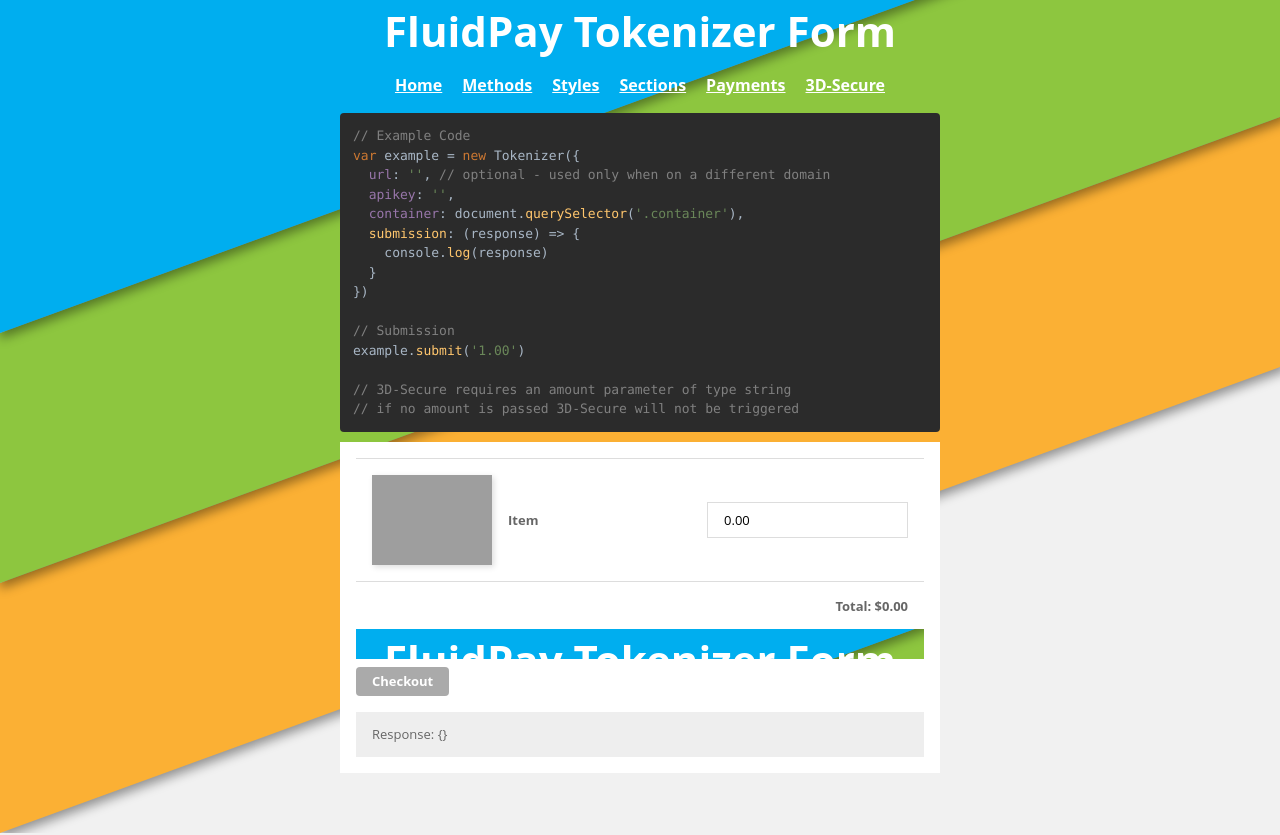
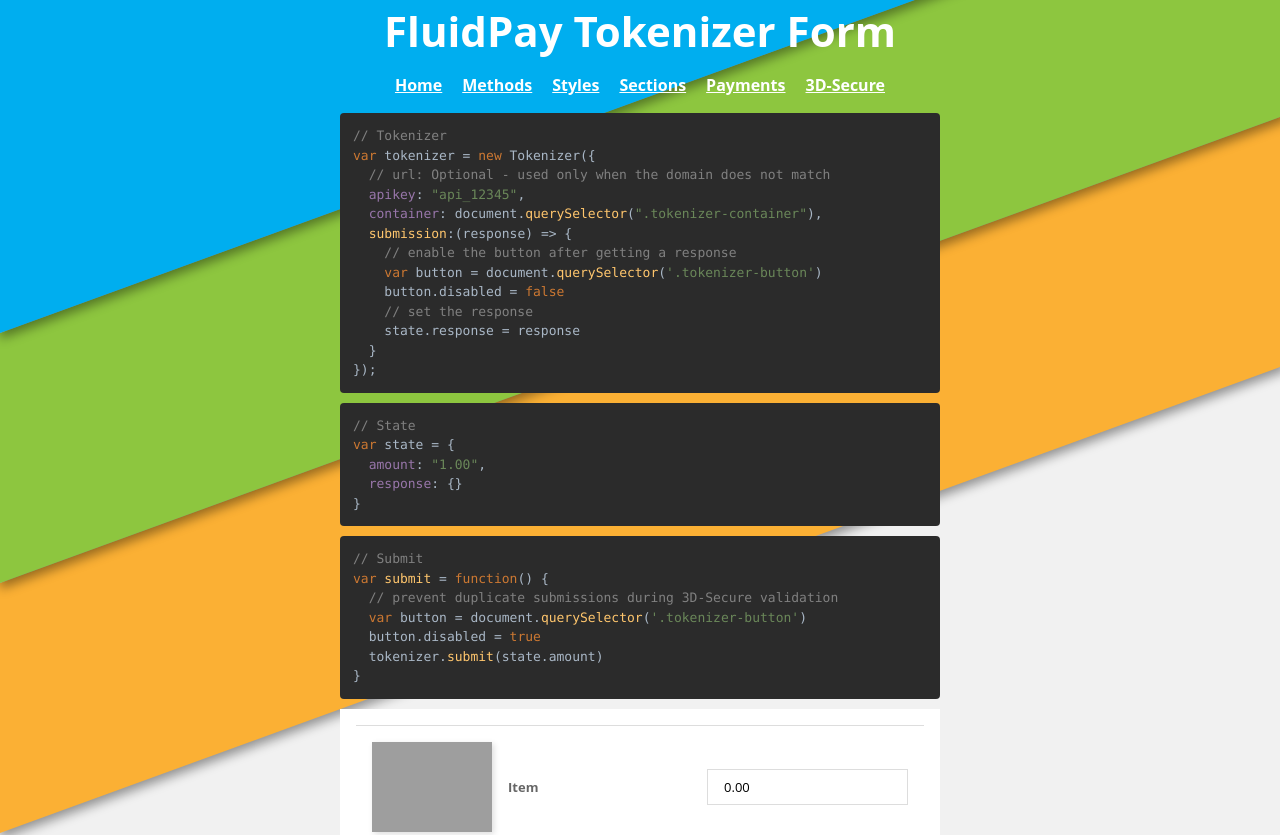
Before and after one commit to savannahp-bp/fluidpay-tokenizer, a Vue app: page /threeds in a window 1280 px wide. Shown: the top 835 px of the page. Built offline with nearby package versions, Linux system fonts and the light colour scheme; grey boxes are pictures that could not be loaded.

Commit message:
added a more detailed example

```diff
--- a/src/docs/pages/threeds.vue
+++ b/src/docs/pages/threeds.vue
@@ -2,22 +2,39 @@
   <div>
     <pre>
       <code class="language-javascript">
-        // Example Code
-        var example = new Tokenizer({
-          url: '', // optional - used only when on a different domain
-          apikey: '',
-          container: document.querySelector('.container'),
-          submission: (response) => {
-            console.log(response)
+        // Tokenizer
+        var tokenizer = new Tokenizer({
+          // url: Optional - used only when the domain does not match
+          apikey: "api_12345",
+          container: document.querySelector(".tokenizer-container"),
+          submission:(response) => {
+            // enable the button after getting a response
+            var button = document.querySelector('.tokenizer-button')
+            button.disabled = false
+            // set the response
+            state.response = response
           }
-        })
-
-        // Submission
-        example.submit('1.00')
-
-        // 3D-Secure requires an amount parameter of type string
-        // if no amount is passed 3D-Secure will not be triggered
-
+        });
+      </code>
+    </pre>
+    <pre>
+      <code class="language-javascript">
+        // State
+        var state = {
+          amount: "1.00",
+          response: {}
+        }
+      </code>
+    </pre>
+    <pre>
+      <code class="language-javascript">
+        // Submit
+        var submit = function() {
+          // prevent duplicate submissions during 3D-Secure validation
+          var button = document.querySelector('.tokenizer-button')
+          button.disabled = true
+          tokenizer.submit(state.amount)
+        }
       </code>
     </pre>
   <div class="playground example">
@@ -32,7 +49,7 @@
       <label class="total">Total: ${{amount}}</label>
     </fieldset>
     <div class="payment" ref="example"></div>
-    <button type="button" class="button" @click="example.submit(amount)">Checkout</button>
+    <button id="submit" type="button" class="button" @click="submit(amount)">Checkout</button>
      <pre>Response: {{response}}</pre>
     </div>
   </div>
@@ -57,9 +74,18 @@
       apikey: testapikey,
       container: this.$refs.example as HTMLDivElement,
       submission: (resp: any) => {
+        const btn = document.getElementById('submit') as HTMLButtonElement
+        btn.disabled = false
         this.response = resp
       }
     })
+  },
+  methods: {
+    submit (amount:string) {
+      const btn = document.getElementById('submit') as HTMLButtonElement
+      btn.disabled = true
+      this.example.submit(amount)
+    }
   }
 
 })
@@ -109,6 +135,9 @@
         background:#999;
         cursor:pointer;
       }
+      &:disabled {
+        opacity: 0.25;
+      }
     }
     pre {
       background:#eee;
```
